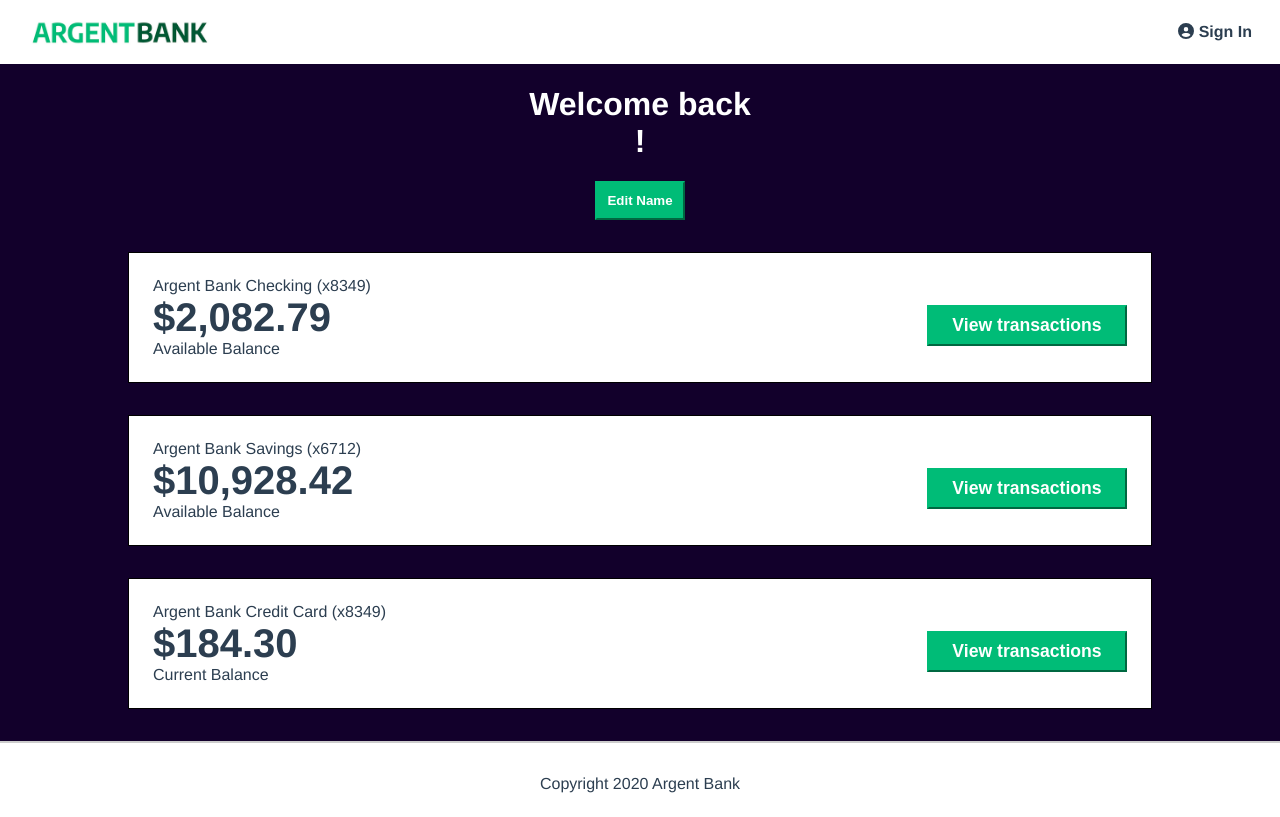
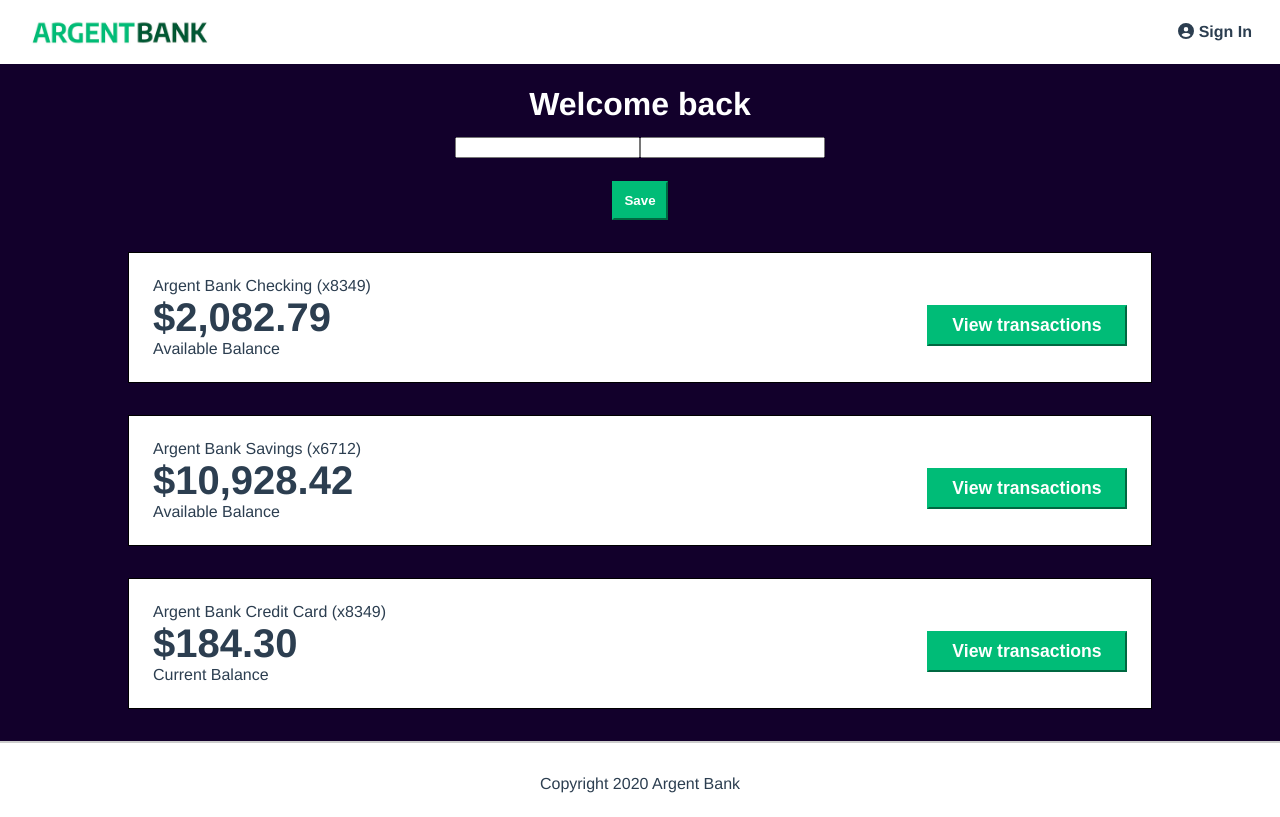
Before and after one commit to ShayReichert/ShayPaulElyReichert_13_18062022, a React (Create React App) app: page /profile in a window 1280 px wide. Both pictures are taken after a click on the button "Edit Name". Built offline with nearby package versions, Linux system fonts and the light colour scheme.

Commit message:
Edit profile infos

```diff
--- a/src/components/Button.jsx
+++ b/src/components/Button.jsx
@@ -41,7 +41,11 @@ const DefaultButton = styled.button`
 `;
 
 function Button(props) {
-  return <DefaultButton className={props.className}>{props.children}</DefaultButton>;
+  return (
+    <DefaultButton className={props.className} onClick={props.onPress}>
+      {props.children}
+    </DefaultButton>
+  );
 }
 
 export default Button;
--- a/src/features/userActions.js
+++ b/src/features/userActions.js
@@ -52,3 +52,31 @@ export const getUserInfos = createAsyncThunk("user/getUserInfos", async (arg, {
     return rejectWithValue(error.message);
   }
 });
+
+export const editUserInfos = createAsyncThunk("user/editUserInfos", async (userData, { getState, rejectWithValue }) => {
+  try {
+    // Get user data from store
+    const { user } = getState();
+
+    const requestOptions = {
+      method: "PUT",
+      headers: {
+        "Content-Type": "application/json",
+        Authorization: `Bearer ${user.userToken}`,
+      },
+      body: JSON.stringify(userData),
+    };
+
+    const response = await fetch("http://localhost:3001/api/v1/user/profile", requestOptions);
+    const data = await response.json();
+
+    if (data.status === 200) {
+      return data;
+    }
+
+    console.error(data.message);
+    return rejectWithValue(data);
+  } catch (error) {
+    return rejectWithValue(error.message);
+  }
+});
--- a/src/features/userSlice.js
+++ b/src/features/userSlice.js
@@ -1,5 +1,5 @@
 import { createSlice } from "@reduxjs/toolkit";
-import { getUserInfos, userLogin } from "./userActions";
+import { userLogin, getUserInfos, editUserInfos } from "./userActions";
 
 // If exist, initialize token from local storage
 const userToken = localStorage.getItem("token") ? localStorage.getItem("token") : null;
@@ -42,7 +42,7 @@ const userSlice = createSlice({
       state.loading = false;
       state.error = payload.message;
     },
-    // User Infos
+    // Get User Infos
     [getUserInfos.pending]: (state) => {
       state.loading = true;
     },
@@ -56,6 +56,20 @@ const userSlice = createSlice({
       state.loading = false;
       state.error = payload.message;
     },
+    // Edit User Infos
+    [editUserInfos.pending]: (state) => {
+      state.loading = true;
+    },
+    [editUserInfos.fulfilled]: (state, { payload }) => {
+      state.status = payload.status;
+      state.loading = false;
+      state.userInfo = payload.body;
+    },
+    [editUserInfos.rejected]: (state, { payload }) => {
+      state.status = payload.status;
+      state.loading = false;
+      state.error = payload.message;
+    },
   },
 });
 
--- a/src/pages/Profile.jsx
+++ b/src/pages/Profile.jsx
@@ -1,8 +1,10 @@
+import { useState, useEffect } from "react";
 import styled from "styled-components";
 import Button from "../components/Button";
 import { transactions } from "../utils/data/transactions";
 import AccountCard from "../components/AccountCard";
-import { useSelector } from "react-redux";
+import { useSelector, useDispatch } from "react-redux";
+import { editUserInfos } from "../features/userActions";
 
 const Header = styled.section`
   color: #fff;
@@ -16,16 +18,55 @@ const Title1 = styled.h1`
 `;
 
 function Profile() {
+  const [firstName, setFirstName] = useState("");
+  const [lastName, setLastName] = useState("");
+  const [isEdit, setIsEdit] = useState(false);
   const { userInfo } = useSelector((state) => state.user);
+  const dispatch = useDispatch();
+
+  useEffect(() => {
+    setFirstName(userInfo?.firstName);
+    setLastName(userInfo?.lastName);
+  }, [userInfo]);
+
+  const handleClick = () => {
+    setIsEdit((status) => !status);
+
+    if (isEdit) {
+      const userData = {
+        firstName: firstName,
+        lastName: lastName,
+      };
+      dispatch(editUserInfos(userData));
+    }
+  };
+
   return (
     <main className="main bg-dark">
       <Header>
         <Title1>
           Welcome back
           <br />
-          {userInfo?.firstName} {userInfo?.lastName}!
+          {isEdit ? (
+            <>
+              <input type="text" id="firstName" value={firstName} onChange={(e) => setFirstName(e.target.value)} />
+              <input type="text" id="lastName" value={lastName} onChange={(e) => setLastName(e.target.value)} />
+            </>
+          ) : (
+            <>
+              {userInfo?.firstName} {userInfo?.lastName}!
+            </>
+          )}
         </Title1>
-        <Button className="edit-button">Edit Name</Button>
+        {isEdit ? (
+          <Button className="edit-button" onPress={handleClick}>
+            Save
+          </Button>
+        ) : (
+          <Button className="edit-button" onPress={handleClick}>
+            Edit Name
+          </Button>
+        )}
       </Header>
       <h2 className="sr-only">Accounts</h2>
 
```
